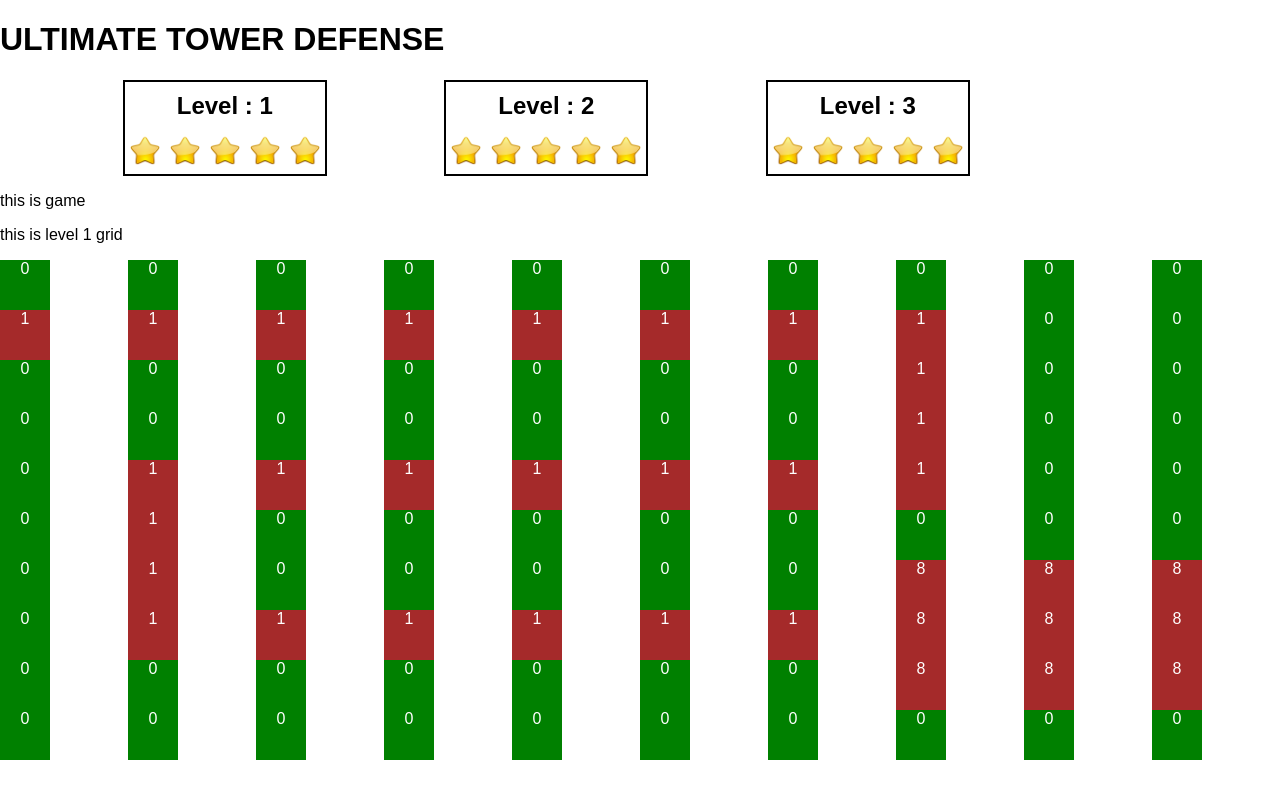
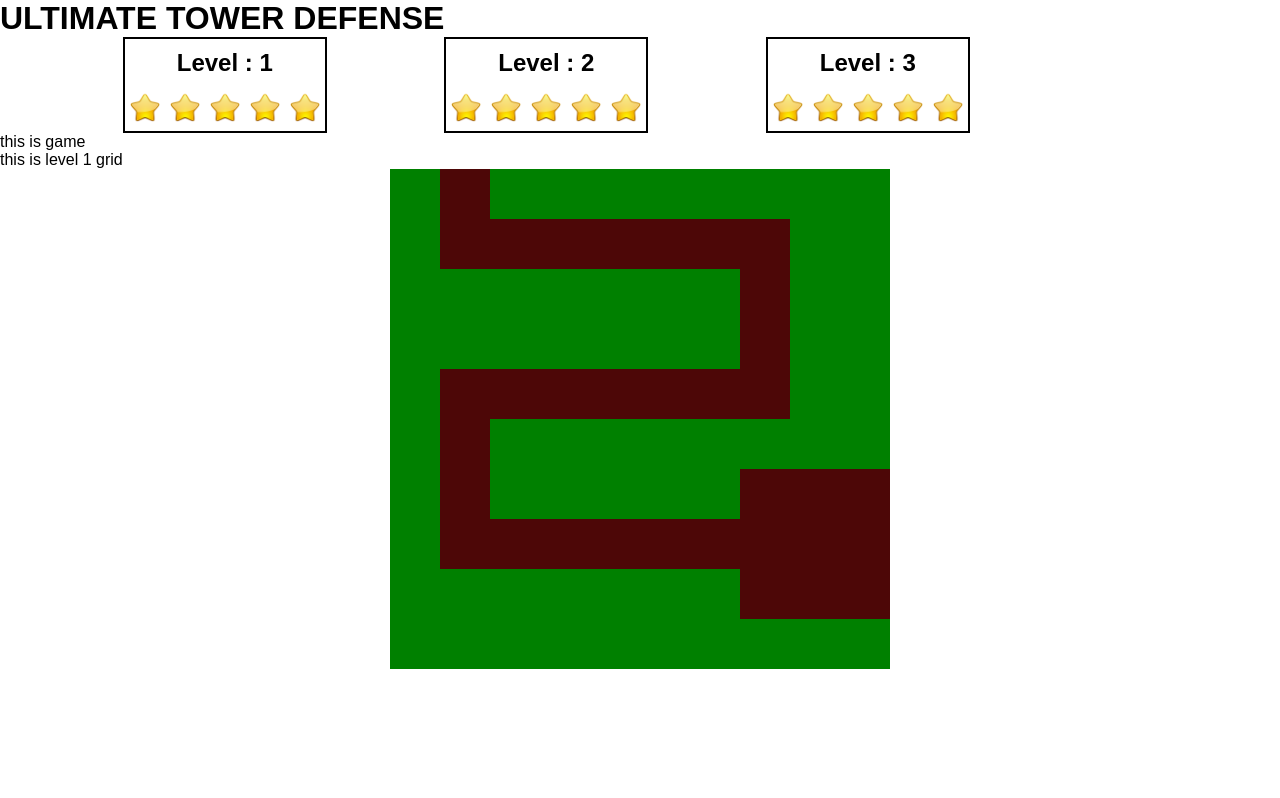
Before and after one commit to codacy-badger/UltimateTowerDefense, a React (Create React App) app: page / in a window 1280 px wide. Built offline with nearby package versions, Linux system fonts and the light colour scheme.

Commit message:
fix grid, add id

```diff
--- a/src/App.css
+++ b/src/App.css
@@ -1,16 +1,24 @@
+*,
+*::before,
+*::after {
+    margin: 0;
+}
+
 .grid {
     display: grid;
     grid-template-columns: repeat(10, auto);
-    text-align: center
+    text-align: center;
+    width: 500px;
+    margin: auto;
 }
 
-.black {
+.green {
     background-color: green;
     color: white;
 }
 
-.white {
-    background-color: brown;
+.red {
+    background-color: rgb(77, 7, 7);
     color: white;
 }
 
--- a/src/components/Game.jsx
+++ b/src/components/Game.jsx
@@ -6,8 +6,8 @@ class Game extends Component {
     super(props);
     this.state = {
       data: [
-        [0, 1, 0, 0, 0, 0, 0, 0, 0, 0],
-        [0, 1, 0, 0, 1, 1, 1, 1, 0, 0],
+        [0, 0, 0, 0, 0, 0, 0, 0, 0, 0],
+        [1, 1, 0, 0, 1, 1, 1, 1, 0, 0],
         [0, 1, 0, 0, 1, 0, 0, 1, 0, 0],
         [0, 1, 0, 0, 1, 0, 0, 1, 0, 0],
         [0, 1, 0, 0, 1, 0, 0, 1, 0, 0],
--- a/src/components/LevelOne.jsx
+++ b/src/components/LevelOne.jsx
@@ -5,19 +5,22 @@ class LevelOne extends Component {
     let detail = this.props.detail.map((arr, index) => (
       <div key={index}>
         {arr.map((value, i) => {
-          if (value == 0) {
-            return <div key={i} className="black each-div">
-              {value}
-            </div>;
+          if (value === 0) {
+            return (
+              <div key={i} className="green each-div" id={`${index}${i}`}>
+                {}
+              </div>
+            );
           } else {
-            return <div key={i} className="white each-div">
-              {value}
-            </div>;
+            return (
+              <div key={i} className="red each-div" id={`${index}${i}`}>
+                {}
+              </div>
+            );
           }
         })}
       </div>
     ));
-    let grid = {};
     return (
       <div>
         <p>this is level 1 grid</p>
```
